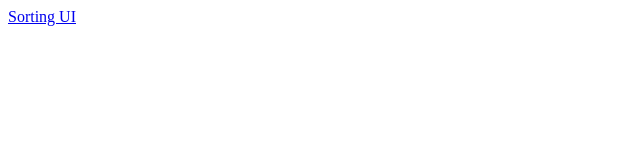
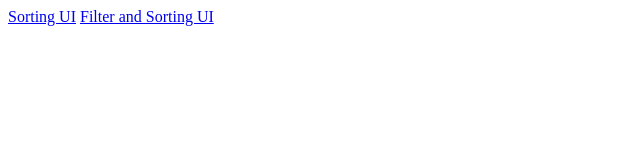
Before and after one commit to andmarkan/ch_5, a plain HTML site: page index.html in a window 1280 px wide. Shown: the whole page, without its empty margins (0-640 px from the left). Drawn offline with Linux system fonts and the light colour scheme.

Commit message:
add index

```diff
--- a/index.html
+++ b/index.html
@@ -3,5 +3,6 @@
   </head>
 <body>
   <a href="sortui">Sorting UI</a>
+  <a href="filterui">Filter and Sorting UI</a>
 </body>
 </html>
```
